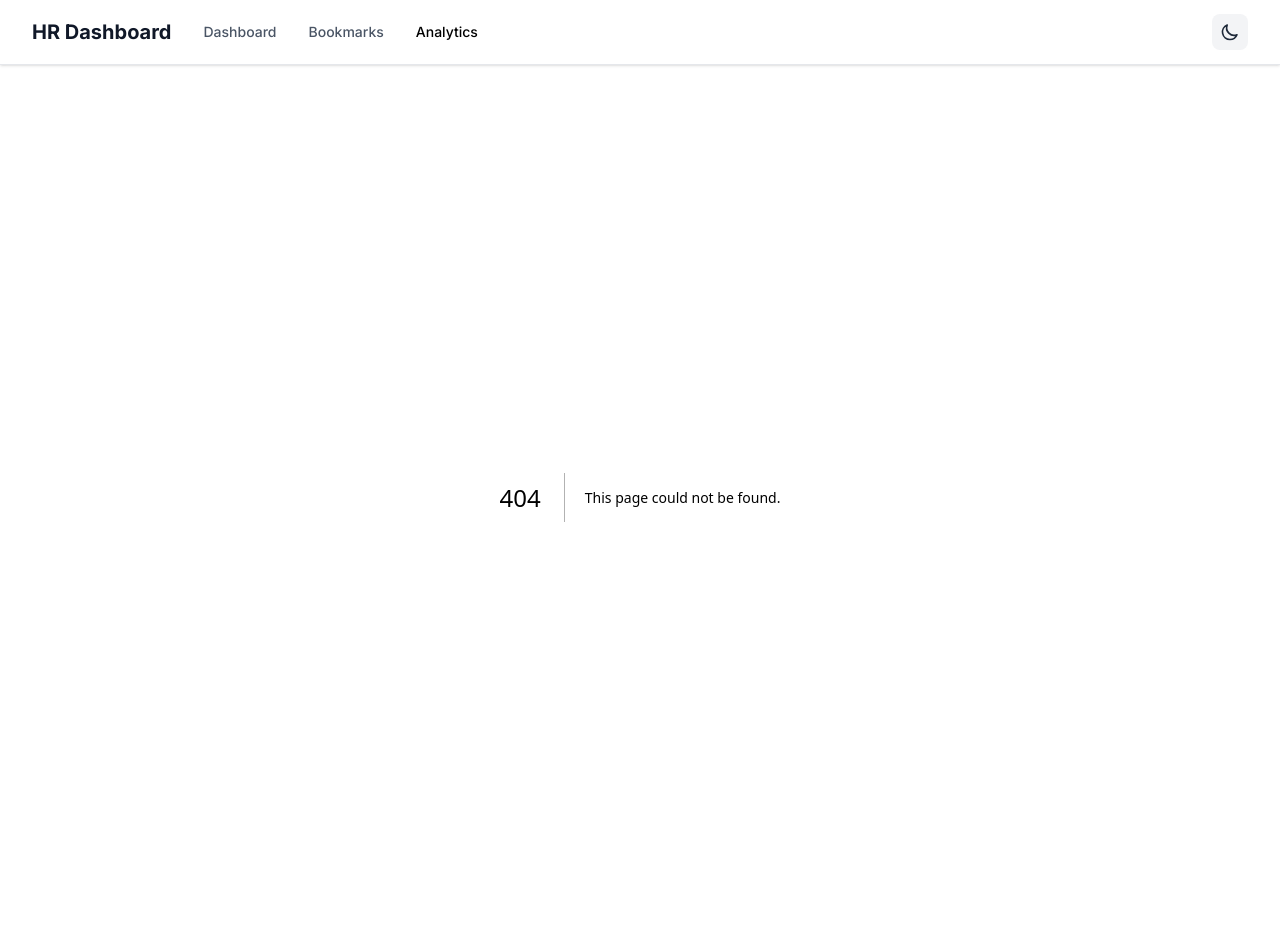
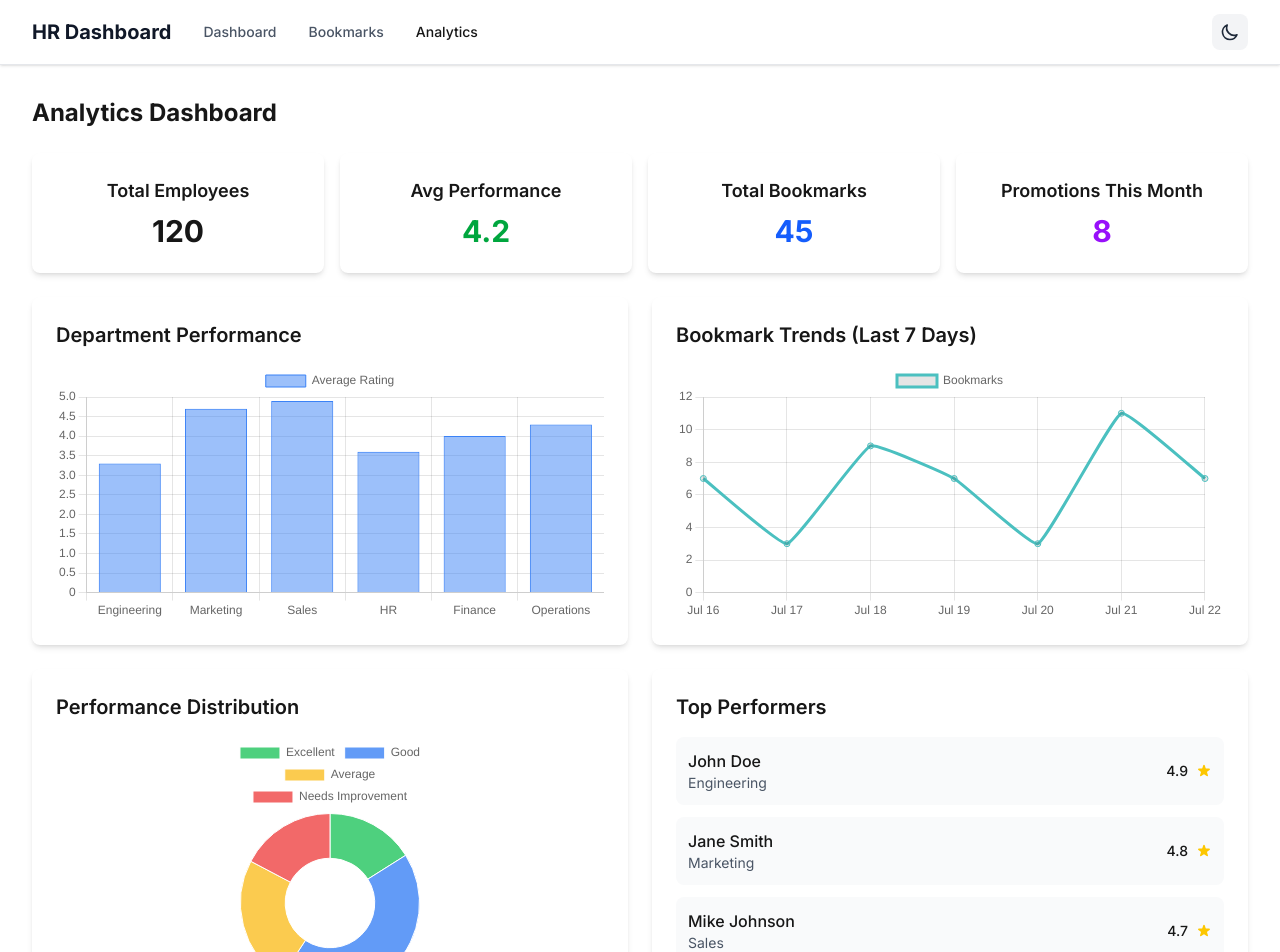
Before and after one commit to ankitkommalapati/hr-dashboard, a Next.js app in the folder hr-dashboard/: page /analytics in a window 1280 px wide. Before the commit this address had no page. Shown: the top 952 px of the page. Before the commit the page ends 929 px from the top, so only its background shows below. Built offline with nearby package versions, Linux system fonts and the light colour scheme.

Commit message:
analytics page

```diff
--- /dev/null
+++ b/hr-dashboard/app/analytics/page.js
@@ -0,0 +1,236 @@
+'use client';
+
+import { useEffect, useState } from 'react';
+import dynamic from 'next/dynamic';
+import Card from '@/components/ui/Card';
+import { departments, getRandomRating } from '@/lib/utils';
+
+// Dynamically import Chart components to avoid SSR issues
+const Chart = dynamic(() => import('react-chartjs-2').then(mod => mod.Chart), { ssr: false });
+const Bar = dynamic(() => import('react-chartjs-2').then(mod => mod.Bar), { ssr: false });
+const Line = dynamic(() => import('react-chartjs-2').then(mod => mod.Line), { ssr: false });
+const Doughnut = dynamic(() => import('react-chartjs-2').then(mod => mod.Doughnut), { ssr: false });
+
+import {
+  Chart as ChartJS,
+  CategoryScale,
+  LinearScale,
+  BarElement,
+  LineElement,
+  PointElement,
+  ArcElement,
+  Title,
+  Tooltip,
+  Legend,
+} from 'chart.js';
+
+ChartJS.register(
+  CategoryScale,
+  LinearScale,
+  BarElement,
+  LineElement,
+  PointElement,
+  ArcElement,
+  Title,
+  Tooltip,
+  Legend
+);
+
+export default function AnalyticsPage() {
+  const [chartData, setChartData] = useState(null);
+  const [mounted, setMounted] = useState(false);
+
+  useEffect(() => {
+    setMounted(true);
+    generateChartData();
+  }, []);
+
+  const generateChartData = () => {
+    // Generate department ratings
+    const departmentRatings = departments.map(dept => ({
+      department: dept,
+      avgRating: (Math.random() * 2 + 3).toFixed(1), // 3.0 to 5.0
+      employeeCount: Math.floor(Math.random() * 20) + 5
+    }));
+
+    // Generate bookmark trends (last 7 days)
+    const bookmarkTrends = Array.from({ length: 7 }, (_, i) => {
+      const date = new Date();
+      date.setDate(date.getDate() - (6 - i));
+      return {
+        date: date.toLocaleDateString('en-US', { month: 'short', day: 'numeric' }),
+        count: Math.floor(Math.random() * 10) + 2
+      };
+    });
+
+    // Performance distribution
+    const performanceDistribution = {
+      excellent: Math.floor(Math.random() * 30) + 10,
+      good: Math.floor(Math.random() * 40) + 20,
+      average: Math.floor(Math.random() * 20) + 10,
+      needsImprovement: Math.floor(Math.random() * 10) + 5
+    };
+
+    setChartData({
+      departmentRatings,
+      bookmarkTrends,
+      performanceDistribution
+    });
+  };
+
+  if (!mounted || !chartData) {
+    return (
+      <div className="flex justify-center items-center h-64">
+        <div className="animate-spin rounded-full h-12 w-12 border-b-2 border-primary-500"></div>
+      </div>
+    );
+  }
+
+  const barChartData = {
+    labels: chartData.departmentRatings.map(d => d.department),
+    datasets: [{
+      label: 'Average Rating',
+      data: chartData.departmentRatings.map(d => parseFloat(d.avgRating)),
+      backgroundColor: 'rgba(59, 130, 246, 0.5)',
+      borderColor: 'rgba(59, 130, 246, 1)',
+      borderWidth: 1
+    }]
+  };
+
+  const lineChartData = {
+    labels: chartData.bookmarkTrends.map(d => d.date),
+    datasets: [{
+      label: 'Bookmarks',
+      data: chartData.bookmarkTrends.map(d => d.count),
+      fill: false,
+      borderColor: 'rgb(75, 192, 192)',
+      tension: 0.1
+    }]
+  };
+
+  const doughnutChartData = {
+    labels: ['Excellent', 'Good', 'Average', 'Needs Improvement'],
+    datasets: [{
+      data: [
+        chartData.performanceDistribution.excellent,
+        chartData.performanceDistribution.good,
+        chartData.performanceDistribution.average,
+        chartData.performanceDistribution.needsImprovement
+      ],
+      backgroundColor: [
+        'rgba(34, 197, 94, 0.8)',
+        'rgba(59, 130, 246, 0.8)',
+        'rgba(251, 191, 36, 0.8)',
+        'rgba(239, 68, 68, 0.8)'
+      ],
+      borderWidth: 1
+    }]
+  };
+
+  return (
+    <div className="space-y-6">
+      <h1 className="text-2xl font-bold">Analytics Dashboard</h1>
+
+      <div className="grid grid-cols-1 md:grid-cols-2 lg:grid-cols-4 gap-4">
+        <Card className="text-center">
+          <h3 className="text-lg font-semibold mb-2">Total Employees</h3>
+          <p className="text-3xl font-bold text-primary-600">120</p>
+        </Card>
+        <Card className="text-center">
+          <h3 className="text-lg font-semibold mb-2">Avg Performance</h3>
+          <p className="text-3xl font-bold text-green-600">4.2</p>
+        </Card>
+        <Card className="text-center">
+          <h3 className="text-lg font-semibold mb-2">Total Bookmarks</h3>
+          <p className="text-3xl font-bold text-blue-600">45</p>
+        </Card>
+                <Card className="text-center">
+          <h3 className="text-lg font-semibold mb-2">Promotions This Month</h3>
+          <p className="text-3xl font-bold text-purple-600">8</p>
+        </Card>
+      </div>
+
+      <div className="grid grid-cols-1 lg:grid-cols-2 gap-6">
+        <Card>
+          <h2 className="text-xl font-semibold mb-4">Department Performance</h2>
+          <div className="h-64">
+            <Bar
+              data={barChartData}
+              options={{
+                responsive: true,
+                maintainAspectRatio: false,
+                scales: {
+                  y: {
+                    beginAtZero: true,
+                    max: 5
+                  }
+                }
+              }}
+            />
+          </div>
+        </Card>
+
+        <Card>
+          <h2 className="text-xl font-semibold mb-4">Bookmark Trends (Last 7 Days)</h2>
+          <div className="h-64">
+            <Line
+              data={lineChartData}
+              options={{
+                responsive: true,
+                maintainAspectRatio: false,
+                scales: {
+                  y: {
+                    beginAtZero: true
+                  }
+                }
+              }}
+            />
+          </div>
+        </Card>
+      </div>
+
+      <div className="grid grid-cols-1 lg:grid-cols-2 gap-6">
+        <Card>
+          <h2 className="text-xl font-semibold mb-4">Performance Distribution</h2>
+          <div className="h-64 flex justify-center">
+            <div className="w-64">
+              <Doughnut
+                data={doughnutChartData}
+                options={{
+                  responsive: true,
+                  maintainAspectRatio: true
+                }}
+              />
+            </div>
+          </div>
+        </Card>
+
+        <Card>
+          <h2 className="text-xl font-semibold mb-4">Top Performers</h2>
+          <div className="space-y-3">
+            {[
+              { name: 'John Doe', department: 'Engineering', rating: 4.9 },
+              { name: 'Jane Smith', department: 'Marketing', rating: 4.8 },
+              { name: 'Mike Johnson', department: 'Sales', rating: 4.7 },
+              { name: 'Sarah Williams', department: 'HR', rating: 4.6 },
+              { name: 'Tom Brown', department: 'Finance', rating: 4.5 }
+            ].map((performer, index) => (
+              <div key={index} className="flex items-center justify-between p-3 bg-gray-50 dark:bg-gray-800 rounded-lg">
+                <div>
+                  <p className="font-medium">{performer.name}</p>
+                  <p className="text-sm text-gray-600 dark:text-gray-400">{performer.department}</p>
+                </div>
+                <div className="flex items-center gap-2">
+                  <span className="text-sm font-medium">{performer.rating}</span>
+                  <svg className="w-4 h-4 text-yellow-400 fill-current" viewBox="0 0 20 20">
+                    <path d="M9.049 2.927c.3-.921 1.603-.921 1.902 0l1.07 3.292a1 1 0 00.95.69h3.462c.969 0 1.371 1.24.588 1.81l-2.8 2.034a1 1 0 00-.364 1.118l1.07 3.292c.3.921-.755 1.688-1.54 1.118l-2.8-2.034a1 1 0 00-1.175 0l-2.8 2.034c-.784.57-1.838-.197-1.539-1.118l1.07-3.292a1 1 0 00-.364-1.118L2.98 8.72c-.783-.57-.38-1.81.588-1.81h3.461a1 1 0 00.951-.69l1.07-3.292z" />
+                  </svg>
+                </div>
+              </div>
+            ))}
+          </div>
+        </Card>
+      </div>
+    </div>
+  );
+}
```
